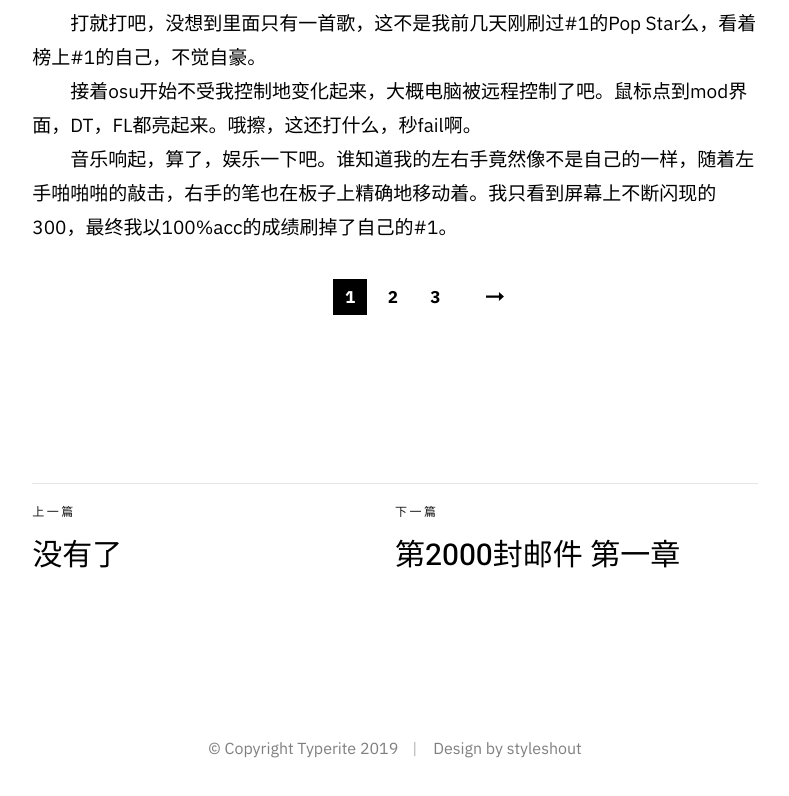
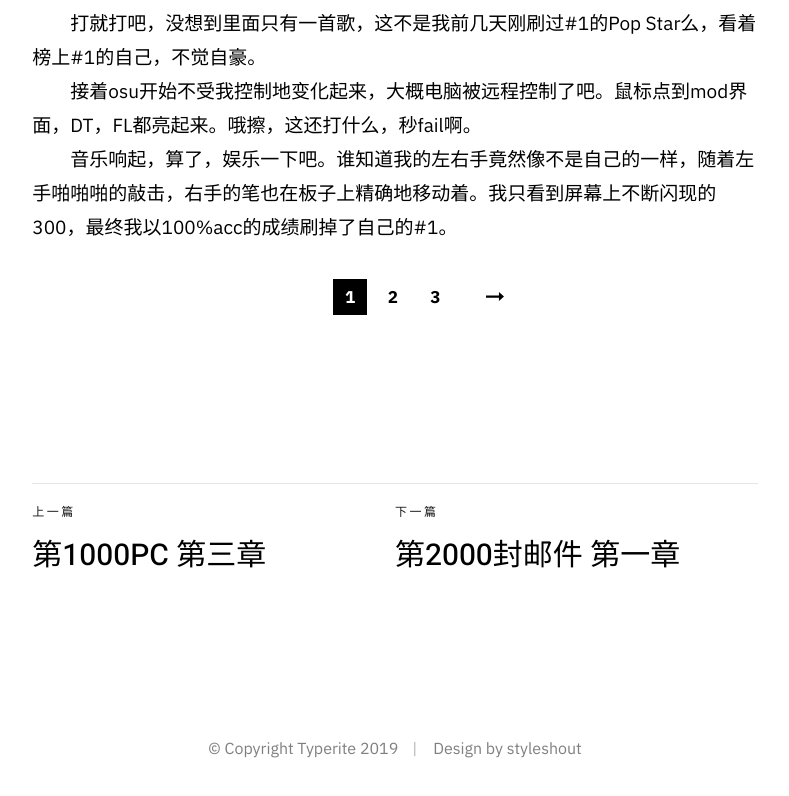
Before and after one commit to YuzukiY/YuzukiY.github.io, a plain HTML site: page novel-EX1.html in a window 1280 px wide. Shown: the part 4075-4871 px from the top of the page, without its empty margins (355-1144 px from the left). Drawn offline with Linux system fonts and the light colour scheme.

Commit message:
Update novel-EX1.html

```diff
--- a/novel-EX1.html
+++ b/novel-EX1.html
@@ -232,9 +232,9 @@ State：N/A”</div><div style="text-indent:2em">
                     <div class="entry__pagenav">
                         <div class="entry__nav">
                             <div class="entry__prev">
-                                <a rel="prev">
+                                <a href="novel-3.1.html" rel="prev">
                                     <span>上一篇</span>
-                                    没有了
+                                    第1000PC 第三章
                                 </a>
                             </div>
                             <div class="entry__next">
```
